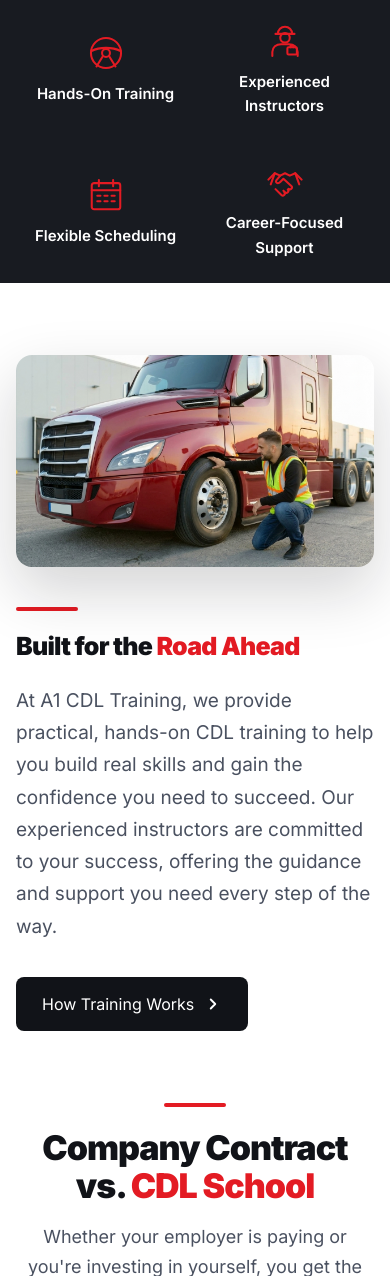
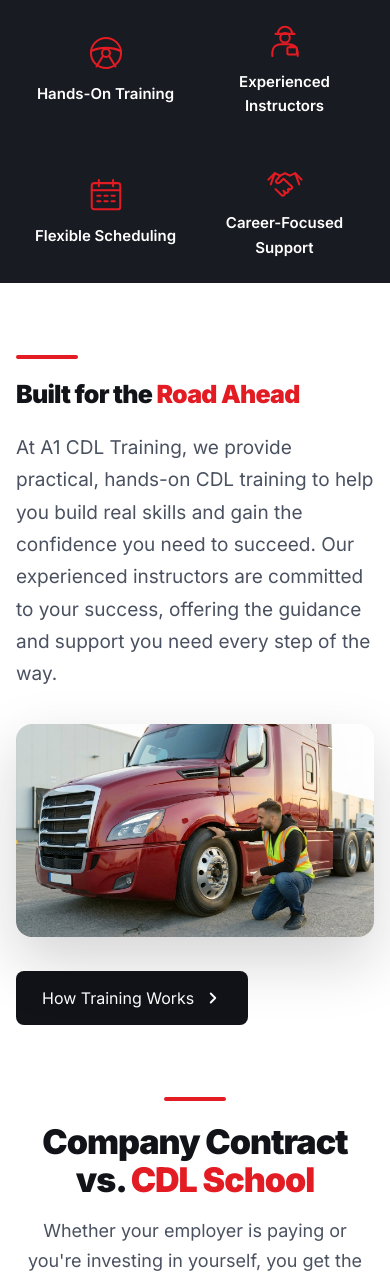
Before and after one commit to mandeepsingh/a1cdlschool, a PHP site: page / in a window 390 px wide. Shown: the part 727-2003 px from the top of the page. Run offline with PHP 8.4, Linux system fonts and the light colour scheme.

Commit message:
Fixed Built for the Road Ahead section on mobile
Fixed Built for the Road Ahead section on mobile

```diff
--- a/css/styles.css
+++ b/css/styles.css
@@ -1651,6 +1651,28 @@ ol {
     order: -1;
   }
 
+  /* About: heading and text, then the photo, then the button */
+  .about .split {
+    display: flex;
+    flex-direction: column;
+    align-items: flex-start;
+    gap: 0;
+  }
+
+  .about .split-text {
+    display: contents;
+  }
+
+  .about .split-media {
+    order: 1;
+    width: 100%;
+    margin-bottom: 34px;
+  }
+
+  .about .split-text .btn {
+    order: 2;
+  }
+
   .steps {
     grid-template-columns: repeat(2, 1fr);
   }
```
